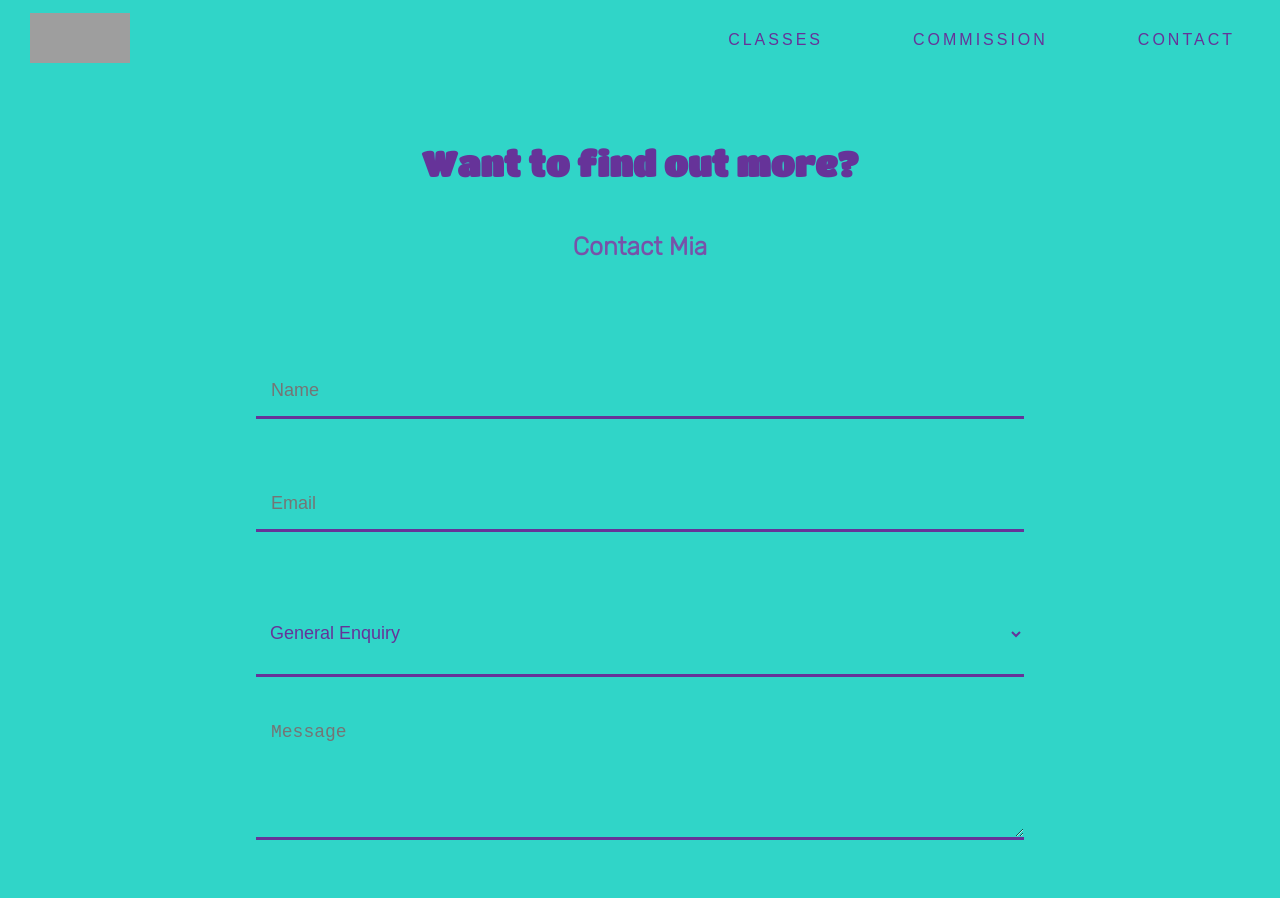
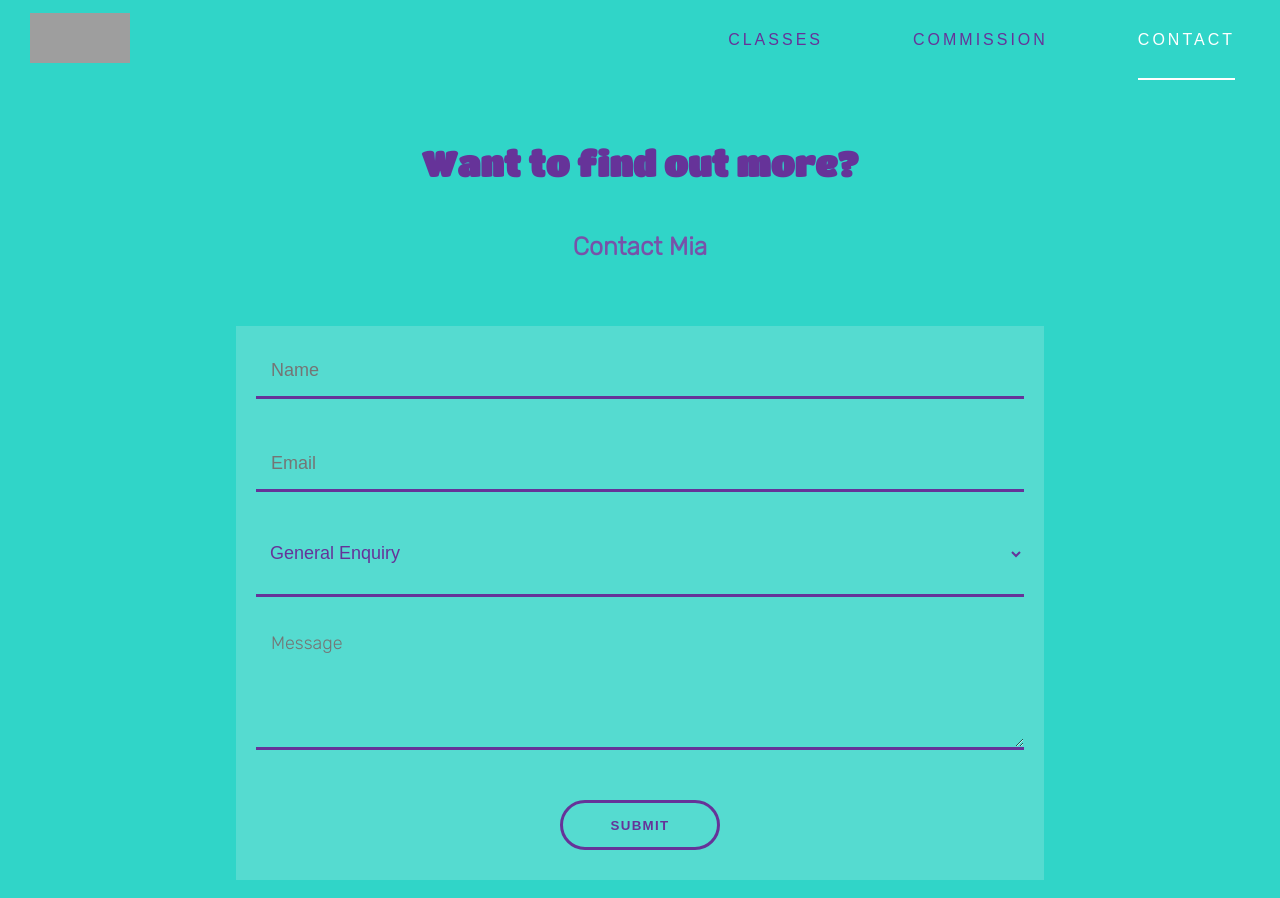
Before and after one commit to ejmvy/mia, a Vue app: page /contact in a window 1280 px wide. Shown: the top 898 px of the page. Built offline with nearby package versions, Linux system fonts and the light colour scheme; grey boxes are pictures that could not be loaded.

Commit message:
Fixing router links

```diff
--- a/src/App.vue
+++ b/src/App.vue
@@ -21,7 +21,7 @@ export default {
 
 <style>
 body {
-  background: #30d5c8;
+  background: #f2f2f2;
   /* font-family: "Kodchasan", sans-serif; */
   font-family: "Rubik", sans-serif;
   margin: 0;
@@ -66,7 +66,7 @@ button {
   /* background: #7852a9 */
   background: #a085c2;
   padding: 15px 25px;
-  color: white;
+  color: white !important;
   border: none;
   border-radius: 410px;
   cursor: pointer;
@@ -82,6 +82,11 @@ button:hover {
   background: #7852a9;
   -webkit-transform: scale(1.1);
   transform: scale(1.05);
+}
+
+#routerStyle {
+  color: white;
+  text-decoration: none;
 }
 
 section {
--- a/src/Commissions.vue
+++ b/src/Commissions.vue
@@ -129,7 +129,10 @@
           form, by injected humour, or randomised words which don't look even
           slightly believable.
         </p>
-        <button>Contact Mia</button>
+
+        <router-link to="/contact" id="routerStyle">
+          <button>Contact Mia</button>
+        </router-link>
       </div>
     </div>
   </div>
@@ -168,6 +171,7 @@ p {
 b {
   color: black;
 }
+
 .classTypes,
 .commissionContact {
   background: #f2f2f2;
--- a/src/components/Contact.vue
+++ b/src/components/Contact.vue
@@ -69,7 +69,10 @@ export default {
 
 .contactSection .mailContactArea {
   width: 60%;
-  margin-top: 50px;
+  margin-top: 40px;
+  background: rgba(236, 240, 240, 0.2);
+  padding: 0 20px;
+  padding-bottom: 30px;
 }
 
 .contactSection .mailContactArea .mailContact {
@@ -85,7 +88,7 @@ export default {
   border: none;
   height: 20px;
   padding: 15px;
-  margin: 30px 0;
+  margin: 20px 0;
   border-bottom: 3px solid #663399;
   font-size: 18px;
   color: #663399;
@@ -93,11 +96,11 @@ export default {
 }
 
 .selectBox {
-  margin-top: 30px;
+  /* margin-top: 10px; */
   border: none;
   border-bottom: 3px solid #663399;
   padding: 30px 10px;
-  background: #30d5c8;
+  background: none;
   font-size: 18px;
   /* color: gray; */
   color: #663399;
@@ -107,9 +110,6 @@ export default {
   outline: none;
 }
 
-.selected {
-}
-
 .contactSection .mailContactArea .mailContact #inputMessage {
   height: 100px;
 }
@@ -117,6 +117,7 @@ export default {
 .contactSection .mailContactArea .mailContact input:focus,
 .contactSection .mailContactArea .mailContact textarea:focus {
   outline: none;
+  color: white;
   border-bottom: 3px solid white;
 }
 
@@ -125,7 +126,8 @@ export default {
   margin-top: 30px;
   background: none;
   border: 3px solid #663399;
-  color: #663399;
+  color: #663399 !important;
+  font-weight: bold;
   border-radius: 25px;
   width: 160px;
   height: 50px;
@@ -134,10 +136,16 @@ export default {
   transition: all 0.2s ease;
   align-self: center;
   box-shadow: none;
+  text-transform: uppercase;
+  font-family: "Kodchasan", sans-serif;
+}
+
+textarea {
+  font-family: "Rubik", sans-serif;
 }
 
 .contactSection .mailContactArea .mailContact #contactButton:hover {
-  color: white;
+  color: white !important;
   background: #663399;
 }
 
--- a/src/components/Header.vue
+++ b/src/components/Header.vue
@@ -1,22 +1,22 @@
 <template>
   <div class="headerTop">
     <div class="logo">
-      <router-link to="/">
+      <router-link to="/" id="homeLink">
         <img id="logoPic" src="https://i.ibb.co/q7J3TBg/imageonline-co-whitebackgroundremoved.png" />
       </router-link>
     </div>
     <nav>
       <li>
         <router-link to="/classes">Classes</router-link>
-        <div class="underline"></div>
+        <!-- <div class="underline"></div> -->
       </li>
       <li>
         <router-link to="/commission">Commission</router-link>
-        <div class="underline"></div>
+        <!-- <div class="underline"></div> -->
       </li>
       <li>
         <router-link to="/contact">Contact</router-link>
-        <div class="underline"></div>
+        <!-- <div class="underline"></div> -->
       </li>
     </nav>
     <div class="hamburger hidden" @click="showNavMenu = !showNavMenu">
@@ -109,6 +109,7 @@ export default {
   color: #663399;
   text-decoration: none;
   cursor: pointer;
+  padding-bottom: 30px;
 }
 
 .headerTop nav li a:hover {
@@ -117,18 +118,17 @@ export default {
   animation: underline 1s 1 forwards;
 }
 
-#active {
-  border-bottom: 3px solid transparent;
-  -webkit-animation: underline 1s 1 forwards;
-  animation: underline 1s 1 forwards;
-}
-
-#active a {
+a:active {
   color: white;
 }
 
-a.router-link-active {
-  color: white;
+a.active {
+  color: white !important;
+  border-bottom: 2px solid white;
+}
+
+#homeLink.active {
+  border-bottom: none;
 }
 
 .nav2 {
@@ -196,6 +196,7 @@ a.router-link-active {
   flex-direction: column;
   margin: 15px 0;
   letter-spacing: 5px;
+  /* padding-bottom: 30px; */
 }
 
 .nav2 .navLinks li a {
@@ -326,19 +327,19 @@ a.router-link-active {
 
 @-webkit-keyframes underline {
   0% {
-    border-bottom: 3px solid transparent;
+    border-bottom: 2px solid transparent;
   }
   100% {
-    border-bottom: 3px solid white;
+    border-bottom: 2px solid white;
   }
 }
 
 @keyframes underline {
   0% {
-    border-bottom: 3px solid transparent;
+    border-bottom: 2px solid transparent;
   }
   100% {
-    border-bottom: 3px solid white;
+    border-bottom: 2px solid white;
   }
 }
 
--- a/src/components/NavLanding.vue
+++ b/src/components/NavLanding.vue
@@ -49,6 +49,7 @@ p {
   width: 100%;
   position: relative;
   min-height: 100vh;
+  background: #30d5c8;
 }
 
 .classesLanding .headingText {
--- a/src/components/classesPage/ClassBlurb.vue
+++ b/src/components/classesPage/ClassBlurb.vue
@@ -12,7 +12,9 @@
         form, by injected humour, or randomised words which don't look even
         slightly believable.
       </p>
-      <button>Contact me for details</button>
+      <router-link to="/contact" id="routerStyle">
+        <button>Contact me for details</button>
+      </router-link>
     </div>
   </section>
 </template>
--- a/src/components/classesPage/ClassType.vue
+++ b/src/components/classesPage/ClassType.vue
@@ -42,7 +42,10 @@
           <br />23/11/2020 - 04/01/2021 &nbsp; Every Monday 18:00 - 20:00
           <br />25/11/2020 - 06/01/2021 &nbsp; Every Wednesday 18:00 - 20:00
         </p>
-        <button id="timetableBtn">Contact me for class enquiries</button>
+
+        <router-link to="/contact" id="routerStyle">
+          <button id="timetableBtn">Contact me for class enquiries</button>
+        </router-link>
       </div>
       <div class="classSvgArea">
         <img id="classSvg" src="../../assets/week.svg" />
--- a/src/components/landingPage/AboutMia.vue
+++ b/src/components/landingPage/AboutMia.vue
@@ -10,7 +10,9 @@
               <br />
               <br />Spending hours daily exploring what information there was about it online and found one place that was teaching a handful of the techniques. After learning the basics I began to explore the medium further, creating new and unique techniques as time went on. Diving headfirst down the rabbit hole of this mesmerizing medium, I have now set up classes on Acrylic Pouring in Dublin city centre in Block T Studios.
             </p>
-            <button id="aboutBtn">Contact me!</button>
+            <router-link to="/contact">
+              <button id="aboutBtn">Contact me!</button>
+            </router-link>
           </div>
         </div>
         <div class="miaPhoto">
--- a/src/components/landingPage/mainLanding.vue
+++ b/src/components/landingPage/mainLanding.vue
@@ -170,6 +170,8 @@ export default {
 
 <style scoped>
 .landing {
+  background: #30d5c8;
+  /* background: #3cc2b7; */
   width: 100%;
   min-height: 100vh;
   position: relative;
@@ -232,6 +234,7 @@ export default {
   justify-content: space-between;
   position: absolute;
   right: 0;
+  z-index: 2;
 }
 
 .landing .rightLandingSide .paintDrops {
--- a/src/main.js
+++ b/src/main.js
@@ -9,6 +9,7 @@ const router = createRouter({
     // scrollBehavior() {
     //     return { x: 0, y: 0 }
     // }
+    linkActiveClass: 'active',
     scrollBehavior() {
         document.getElementById('app').scrollIntoView();
     }
```
Also changed, not shown: src/Classes.vue (+0 -7 lines).
